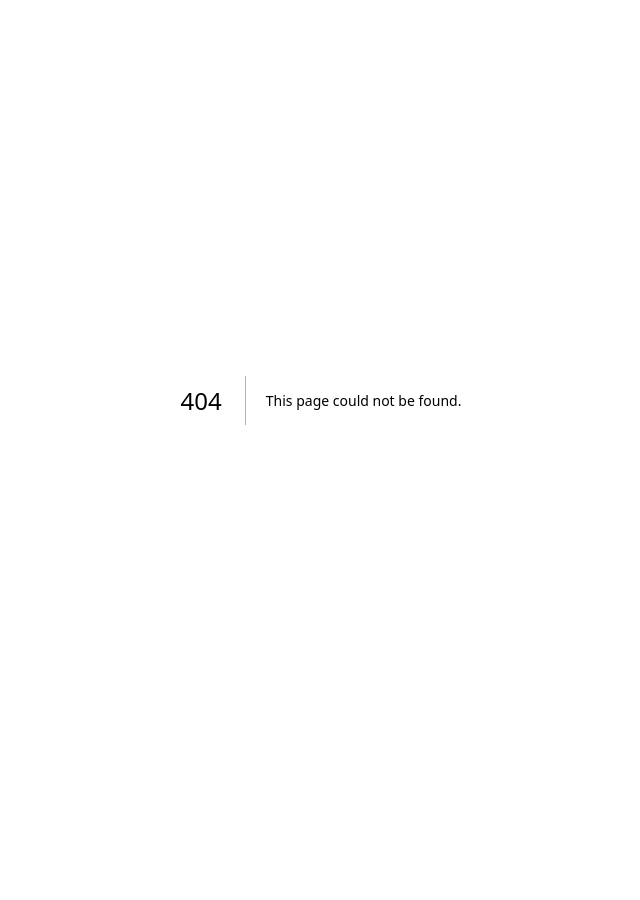
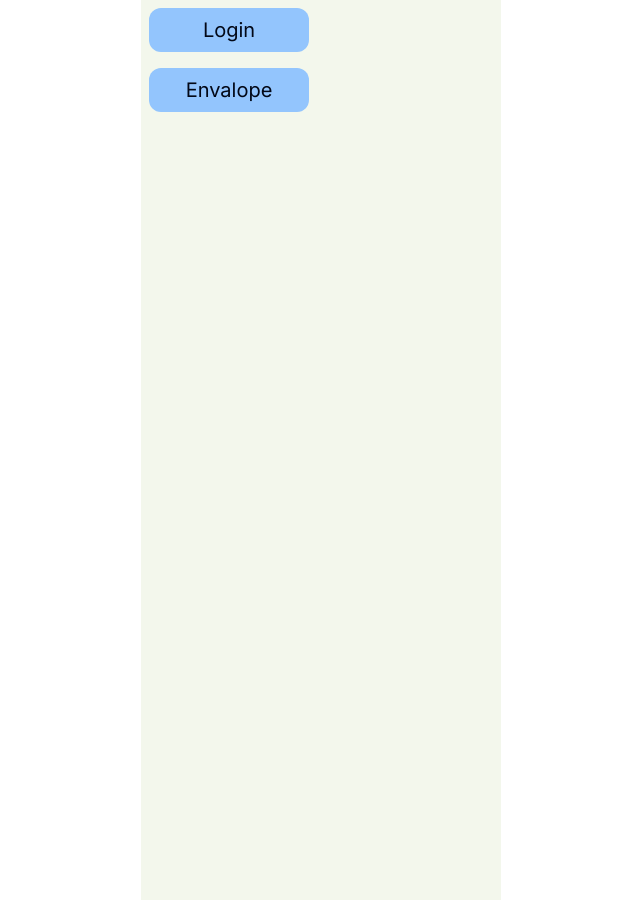
Before and after one commit to Phongit-Khanthawisood/merge-cp-50-buddy, a Next.js app: page /phase2 in a window 1280 px wide. Before the commit this address had no page. Shown: the whole page, without its empty margins (319-959 px from the left). Before the commit the page ends 800 px from the top, so only its background shows below. Built offline with nearby package versions, Linux system fonts and the light colour scheme.

Commit message:
add: finish animation of envalope

```diff
--- a/src/app/phase2/envalope/page.tsx
+++ b/src/app/phase2/envalope/page.tsx
@@ -12,12 +12,12 @@ export default function Home() {
       </p>
 
       <div
-        className="mt-[10vh] w-[323px] h-[400px] bg-red-700 relative"
+        className="mt-[10vh] w-[323px] h-[400px]  relative"
         onClick={(e) => {
           setOpen(true);
         }}
       >
-        {open ? <EnvalopeOpen /> : <EnvalopeClose />}
+        <Envalope open={open} />
       </div>
       {open ? (
         <div className="text-gray-400 font-semibold text-center mt-6 justify-center items-center flex flex-col space-y-2">
@@ -46,31 +46,25 @@ export default function Home() {
   );
 }
 
-const EnvalopeClose = () => {
+const Envalope = ({ open }: { open: React.SetStateAction<boolean> }) => {
   return (
-    <div className="absolute bottom-2 font-mitr text-white mt-[15vh] text-center p-0 font-semibold w-[323px] h-[206px] mx-auto space-y-[3px]">
-      <div className="bg-[#E4E4E4] h-[206px] w-[323px] rounded-xl p-0 shadow-lg">
+    <div className="absolute bottom-2 bg-[#E4E4E4] h-[206px] w-[323px] rounded-xl p-0 shadow-lg font-mitr text-white mt-[15vh] text-center font-semibold mx-auto space-y-[3px]">
+      {open ? (
+        <div className="w-[90%] mt-2 absolute h-[90%] flex items-center justify-center bg-[#B99470] left-4">
+          <p>( คำใบ้บัดดี้ )</p>
+        </div>
+      ) : (
+        <></>
+      )}
+
+      <div className={` ${open ? "animate-flip-180" : ""}`}>
         <div className="absolute top-0 -left-[4px]">
           <EnvalopeTip />
         </div>
-        <div className="absolute top-[40%] left-[40%] animate-rotate-left-right">
-          <Image src="/heart.png" width={75} height={75} alt="heart" />
-        </div>
-      </div>
-    </div>
-  );
-};
-const EnvalopeOpen = () => {
-  return (
-    <div className="absolute bottom-2 font-mitr text-white mt-[15vh] text-center p-0 font-semibold w-[323px] h-[206px] mx-auto space-y-[3px]">
-      <div className="w-[90%] absolute h-[90%] flex items-center justify-center bg-[#B99470] left-4">
-        <p>( คำใบ้บัดดี้ )</p>
-      </div>
-      <div className="bg-[#E4E4E4] h-[206px] w-[323px] rounded-xl p-0 shadow-lg">
-        <div className="absolute top-0 -left-[4px]">
-          <EnvalopeTip />
-        </div>
-        <div className="absolute top-[40%] left-[40%]">
+        <div
+          className="absolute left-[125px] top-[90px]"
+          style={{ zIndex: open ? "-20" : "20" }}
+        >
           <Image src="/heart.png" width={75} height={75} alt="heart" />
         </div>
       </div>
--- a/src/app/phase2/login/page.tsx
+++ b/src/app/phase2/login/page.tsx
@@ -7,7 +7,7 @@ import { ST } from "next/dist/shared/lib/utils";
 
 export default function Home() {
   return (
-    <main className="flex min-h-[900px] h-screen flex-col sm:max-w-[360px] sm:mx-auto  bg-[##F1EDD9] overflow-hidden ">
+    <main className="flex min-h-[900px] h-screen flex-col sm:max-w-[360px] sm:mx-auto  bg-[#F1EDD9] overflow-hidden ">
       <Cloud />
 
       <LoginSection />
--- /dev/null
+++ b/src/app/phase2/page.tsx
@@ -0,0 +1,22 @@
+"use client";
+
+import Link from "next/link";
+
+export default function Home() {
+  return (
+    <main className="flex min-h-[900px] h-screen flex-col sm:max-w-[360px] sm:mx-auto  bg-[#F3F7EC] overflow-hidden ">
+      <Link
+        href="/phase2/login"
+        className="text-xl m-2 p-2 w-40 flex items-center justify-center bg-blue-300 rounded-xl"
+      >
+        Login
+      </Link>
+      <Link
+        href="/phase2/envalope"
+        className="text-xl m-2 p-2 w-40 flex items-center justify-center bg-blue-300 rounded-xl"
+      >
+        Envalope
+      </Link>
+    </main>
+  );
+}
--- a/tailwind.config.ts
+++ b/tailwind.config.ts
@@ -75,15 +75,15 @@ const config = {
           '50%': { transform: 'rotate(5deg)' },
         },
         'flip-180': {
-          '0%': { transform: 'rotateY(0deg)' },
-          '100%': { transform: 'rotateY(180deg)' },
+          '0%': { transform: 'rotateX(0deg)' },
+          '100%': { transform: 'rotateX(180deg)' },
         },
       },
       animation: {
         "accordion-down": "accordion-down 0.2s ease-out",
         "accordion-up": "accordion-up 0.2s ease-out",
         'rotate-left-right': 'rotate-left-right 2s infinite',
-        'flip-180': 'flip-180 1s forwards',
+        'flip-180': 'flip-180 2s forwards',
       },
     },
   },
```
